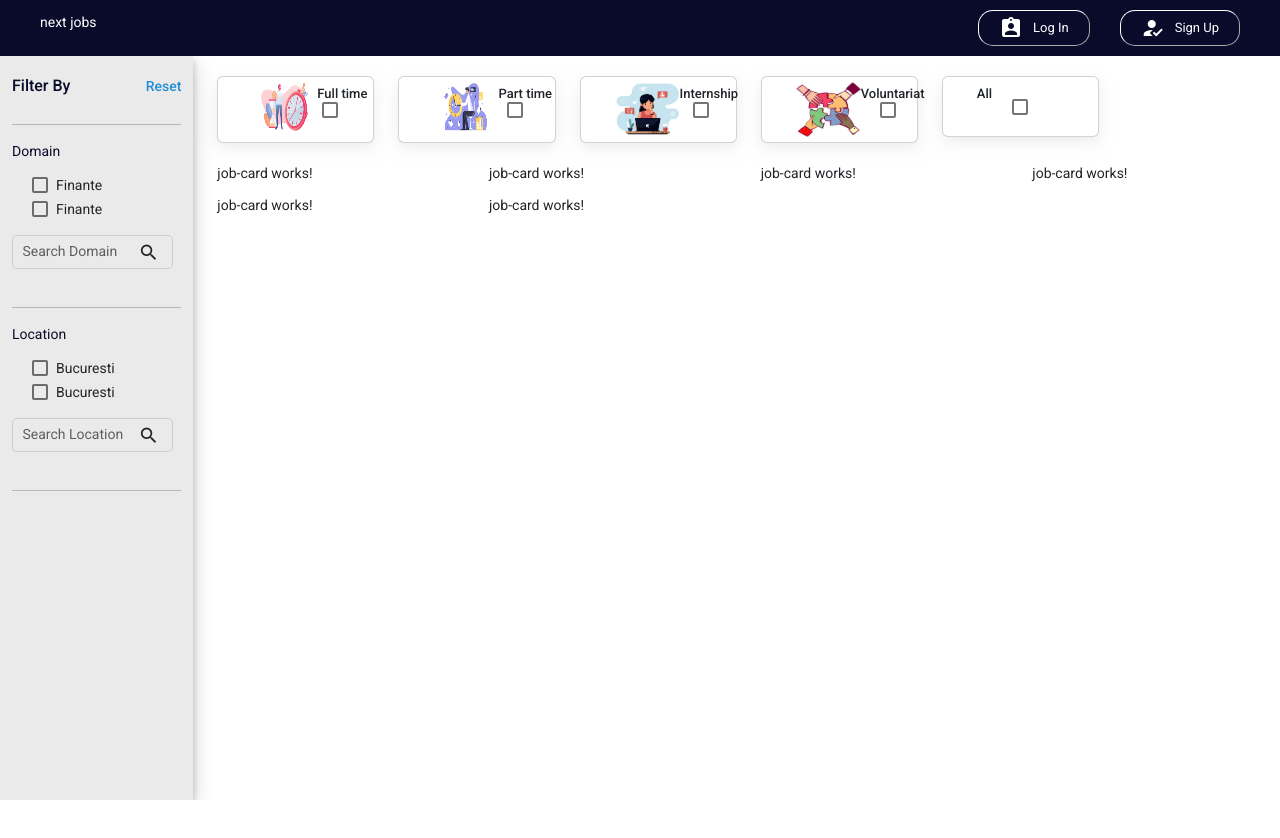
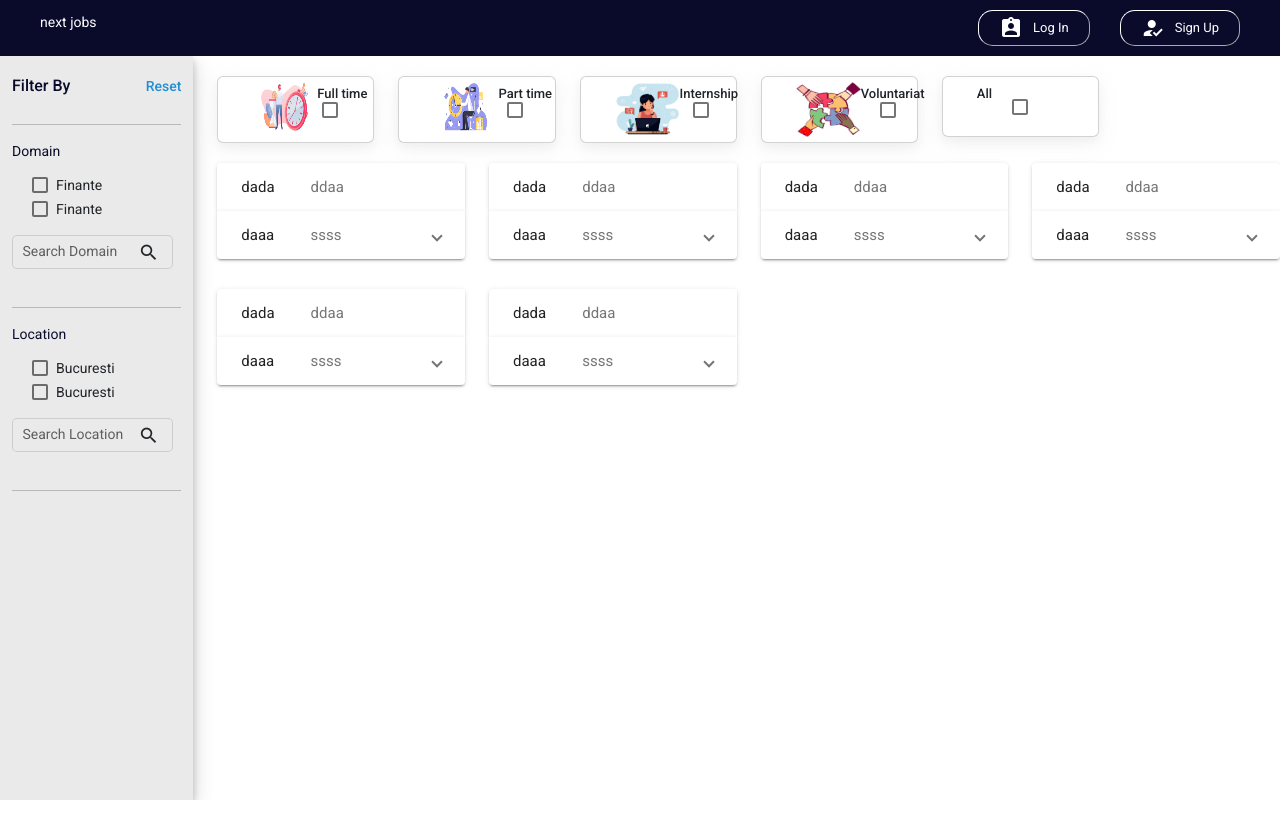
Before and after one commit to MihaelaDanila100/proiect-frontend, an Angular app in the folder frontend/: page /jobs in a window 1280 px wide. Shown: the top 838 px of the page. Built offline with nearby package versions, Linux system fonts and the light colour scheme.

Commit message:
added job cards and interfaces

```diff
--- /dev/null
+++ b/frontend/src/app/interfaces/benefit.ts
@@ -0,0 +1,4 @@
+export interface Benefit {
+    id: number;
+    name: string;
+}
--- /dev/null
+++ b/frontend/src/app/interfaces/skill.ts
@@ -0,0 +1,4 @@
+export interface Skill {
+    id: number;
+    name: string;
+}
--- a/frontend/src/app/views/jobs/job-card/job-card.component.html
+++ b/frontend/src/app/views/jobs/job-card/job-card.component.html
@@ -1 +1,24 @@
-<p>job-card works!</p>
+<mat-accordion>
+    <mat-expansion-panel hideToggle>
+        <mat-expansion-panel-header>
+            <mat-panel-title>
+              dada
+            </mat-panel-title>
+            <mat-panel-description>
+             ddaa
+            </mat-panel-description>
+          </mat-expansion-panel-header>
+    </mat-expansion-panel>
+
+    <mat-expansion-panel>
+          <mat-expansion-panel-header>
+          <mat-panel-title>
+              daaa
+          </mat-panel-title>
+          <mat-panel-description>
+              ssss
+          </mat-panel-description>
+          </mat-expansion-panel-header>
+          <p>iiii</p>
+      </mat-expansion-panel>
+</mat-accordion>
--- a/frontend/src/app/views/jobs/jobs-pannel/jobs-pannel.component.scss
+++ b/frontend/src/app/views/jobs/jobs-pannel/jobs-pannel.component.scss
@@ -14,3 +14,7 @@
 .page-container {
     height: 100%;
 }
+
+.col-3 {
+    margin-bottom: 30px;
+}
--- a/frontend/src/app/views/jobs/jobs.module.ts
+++ b/frontend/src/app/views/jobs/jobs.module.ts
@@ -13,6 +13,7 @@ import { MatInputModule } from '@angular/material/input';
 import { MatIconModule } from '@angular/material/icon';
 import { ShortenArrayPipe } from 'src/app/shared/pipes/shorten-array.pipe';
 import { SharedModule } from 'src/app/shared/shared.module';
+import { MatExpansionModule } from '@angular/material/expansion'
 
 @NgModule({
   declarations: [
@@ -29,6 +30,7 @@ import { SharedModule } from 'src/app/shared/shared.module';
     MatFormFieldModule,
     MatInputModule,
     MatIconModule,
+    MatExpansionModule,
     SharedModule
   ],
   providers: [
--- a/frontend/src/app/views/jobs/option-card/option-card.component.html
+++ b/frontend/src/app/views/jobs/option-card/option-card.component.html
@@ -1,6 +1,8 @@
 <div class="card">
     <mat-checkbox>
-        <img [src] = "image" class="card-image" *ngIf="image">
-        <p class="message">{{ text }}</p>
+        <div>
+            <img [src] = "image" class="card-image" *ngIf="image">
+            <p class="message">{{ text }}</p>
+        </div>
     </mat-checkbox>
 </div>
```
Also changed, not shown: frontend/src/app/interfaces/candidate.ts (added, +13 -0 lines), frontend/src/app/interfaces/job-details.ts (added, +15 -0 lines), frontend/src/app/interfaces/job.ts (added, +9 -0 lines), frontend/src/app/interfaces/recruiter.ts (added, +10 -0 lines), frontend/src/app/services/jobs.service.ts (added, +11 -0 lines), 1 other file (tests, documents, lock files or other folders).
